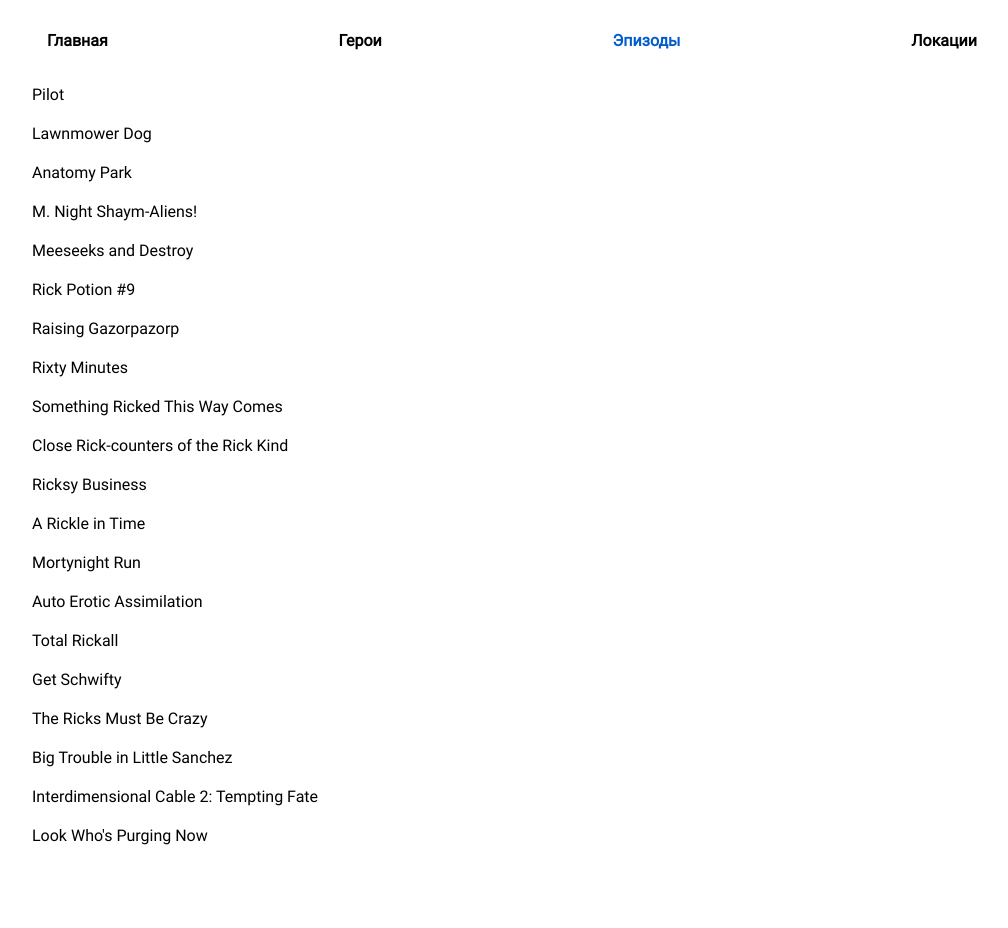
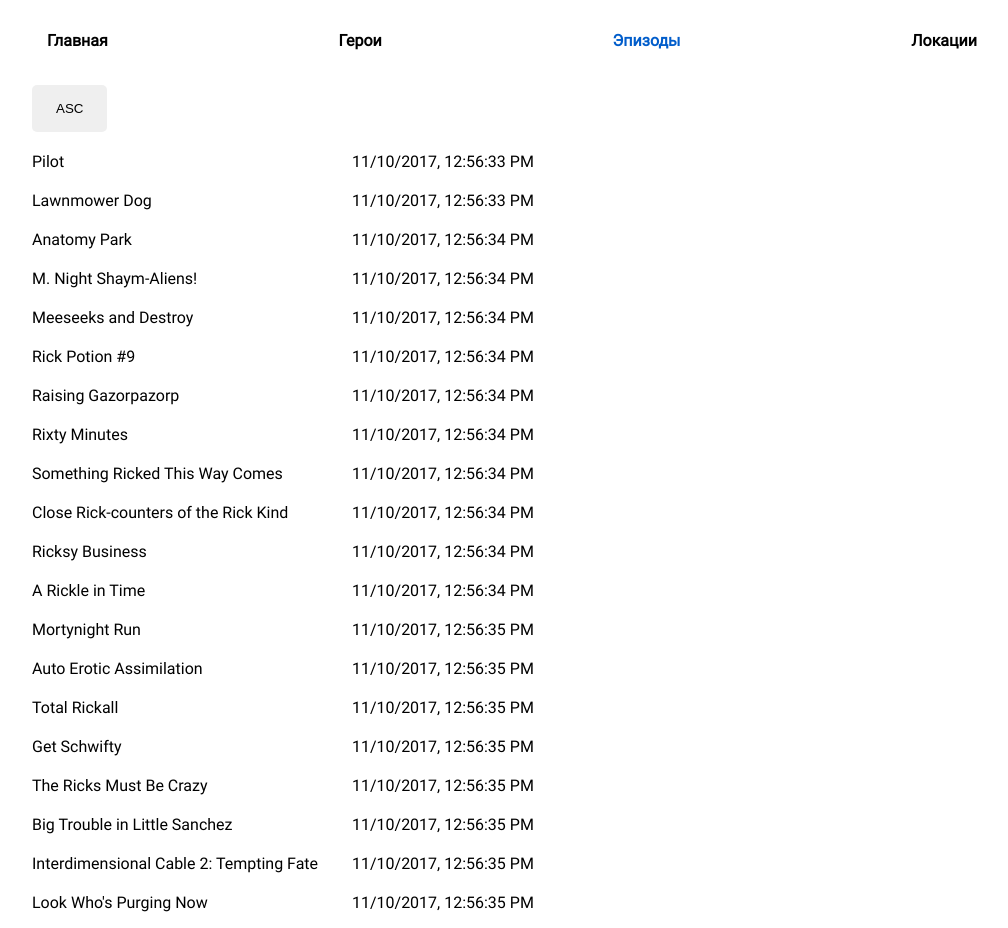
Before and after one commit to Andrey999K/react-homework, a React app: page /episodes in a window 1280 px wide. Shown: the whole page, without its empty margins (128-1136 px from the left). Before the commit the page ends 861 px from the top, so only its background shows below. Built offline with nearby package versions, Linux system fonts and the light colour scheme.

Commit message:
feat: add sort by created in EpisodesList and LocationsList

```diff
--- a/src/pages/episodes/EpisodesList/index.tsx
+++ b/src/pages/episodes/EpisodesList/index.tsx
@@ -1,16 +1,29 @@
 import React from "react";
 import episodes from "../../../mock/episodes.json";
 import { Link } from "react-router-dom";
+import useSort from "../../../hooks/useSort";
+import sortByDateCreated from "../../../utils/sortByDateCreated";
+import Button from "../../../components/common/Button";
+import { convertDataTime } from "../../../utils/convertDataTime";
 
 const EpisodesList = () => {
+  const { sortByCreated, handlerToggle } = useSort();
   return (
-    <ul className="list">
-      {episodes.map(item => (
-        <li key={item.id}>
-          <Link to={`/episodes/${item.id}`}>{item.name}</Link>
-        </li>
-      ))}
-    </ul>
+    <div>
+      <div className="button-wrapper">
+        <Button onClick={handlerToggle}>{sortByCreated}</Button>
+      </div>
+      <ul className="list">
+        {sortByDateCreated(episodes, sortByCreated).map(item => (
+          <li key={item.id}>
+            <Link to={`/episodes/${item.id}`} className="list__link">
+              <span className="list__name">{item.name}</span>
+              <span className="list__datetime">{convertDataTime(item.created)}</span>
+            </Link>
+          </li>
+        ))}
+      </ul>
+    </div>
   );
 };
 
--- a/src/pages/locations/LocationsList/index.tsx
+++ b/src/pages/locations/LocationsList/index.tsx
@@ -1,17 +1,29 @@
 import React from "react";
 import locations from "../../../mock/locations.json";
 import { Link } from "react-router-dom";
+import useSort from "../../../hooks/useSort";
+import sortByDateCreated from "../../../utils/sortByDateCreated";
+import Button from "../../../components/common/Button";
+import { convertDataTime } from "../../../utils/convertDataTime";
 
 const LocationsList = () => {
-  console.log(locations);
+  const { sortByCreated, handlerToggle } = useSort();
   return (
-    <ul className="list">
-      {locations.map(item => (
-        <li key={item.id}>
-          <Link to={`/locations/${item.id}`}>{item.name}</Link>
-        </li>
-      ))}
-    </ul>
+    <div>
+      <div className="button-wrapper">
+        <Button onClick={handlerToggle}>{sortByCreated}</Button>
+      </div>
+      <ul className="list">
+        {sortByDateCreated(locations, sortByCreated).map(item => (
+          <li key={item.id}>
+            <Link to={`/locations/${item.id}`} className="list__link">
+              <span className="list__name">{item.name}</span>
+              <span className="list__datetime">{convertDataTime(item.created)}</span>
+            </Link>
+          </li>
+        ))}
+      </ul>
+    </div>
   );
 };
 
```
